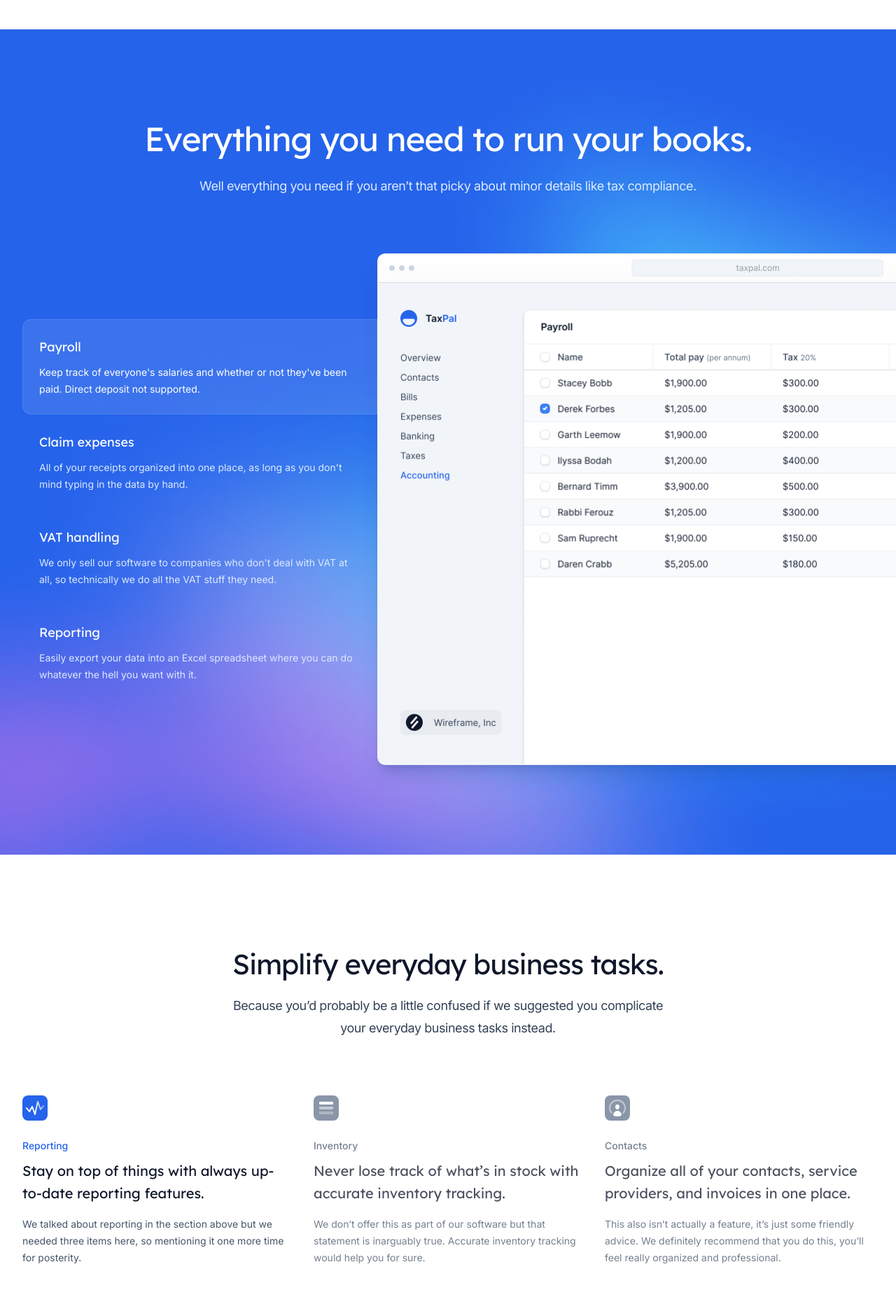
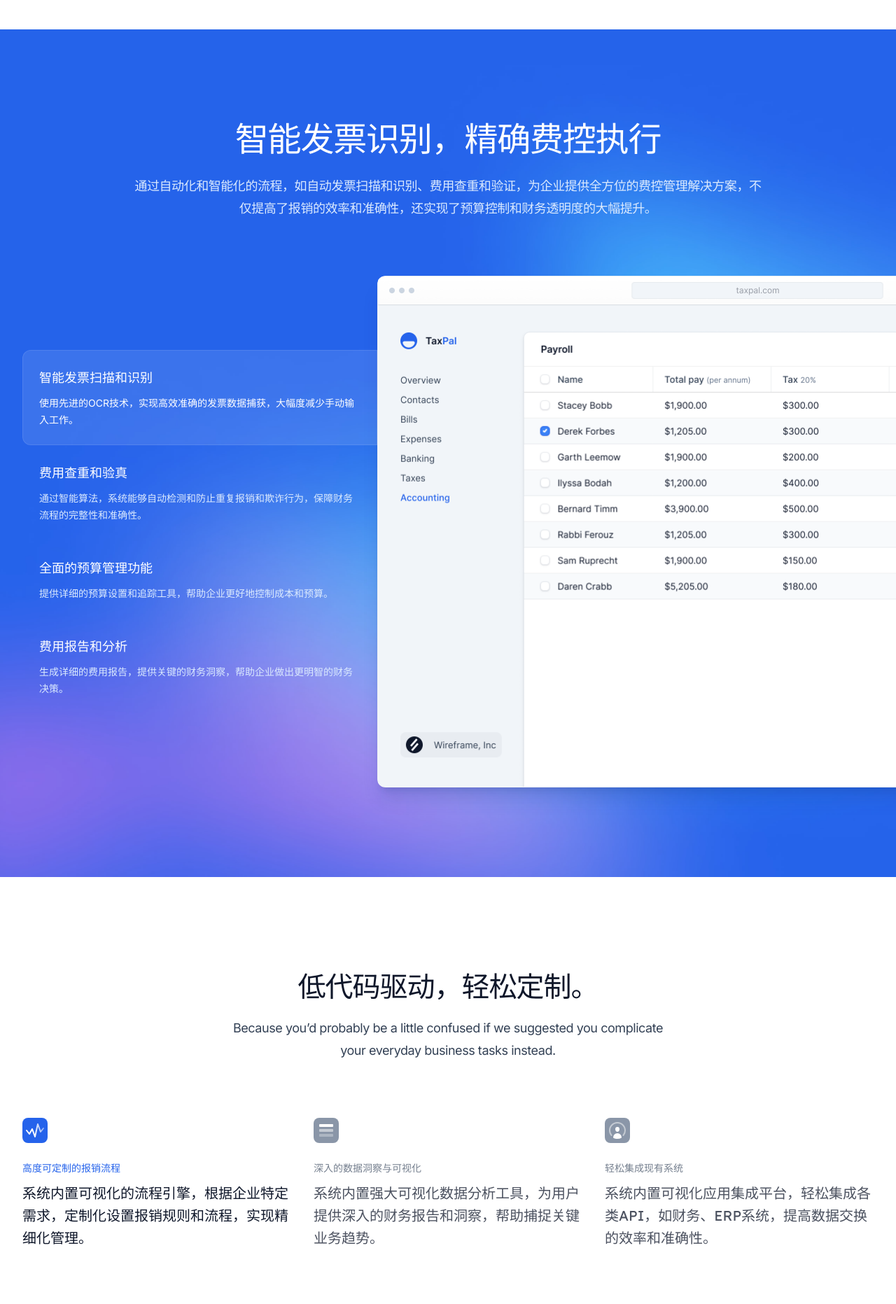
Before and after one commit to steedos-labs/feikongwang.com, a Next.js app: page / in a window 1280 px wide. Shown: the part 880-2743 px from the top of the page at 70% size. Built offline with nearby package versions, Linux system fonts and the light colour scheme.

Commit message:
费控王

```diff
--- a/src/components/CallToAction.tsx
+++ b/src/components/CallToAction.tsx
@@ -21,14 +21,13 @@ export function CallToAction() {
       <Container className="relative">
         <div className="mx-auto max-w-lg text-center">
           <h2 className="font-display text-3xl tracking-tight text-white sm:text-4xl">
-            Get started today
+          开启您的智能费控之旅
           </h2>
           <p className="mt-4 text-lg tracking-tight text-white">
-            It’s time to take control of your books. Buy our software so you can
-            feel like you’re doing something productive.
+          立即注册，即刻体验。费控王的设计直观易用，无需专业知识，您可以快速上手，即刻感受智能发票处理、自动化报销流程和深入的数据分析带来的便利。
           </p>
           <Button href="/register" color="white" className="mt-10">
-            Get 6 months free
+            立刻免费试用
           </Button>
         </div>
       </Container>
--- a/src/components/Header.tsx
+++ b/src/components/Header.tsx
@@ -86,7 +86,7 @@ function MobileNavigation() {
             className="absolute inset-x-0 top-full mt-4 flex origin-top flex-col rounded-2xl bg-white p-4 text-lg tracking-tight text-slate-900 shadow-xl ring-1 ring-slate-900/5"
           >
             <MobileNavLink href="#features">功能</MobileNavLink>
-            <MobileNavLink href="#testimonials">用户评价</MobileNavLink>
+            <MobileNavLink href="#testimonials">客户评价</MobileNavLink>
             <MobileNavLink href="#pricing">报价</MobileNavLink>
             <hr className="m-2 border-slate-300/40" />
             <MobileNavLink href="/login">登录</MobileNavLink>
@@ -108,7 +108,7 @@ export function Header() {
             </Link>
             <div className="hidden md:flex md:gap-x-6">
               <NavLink href="#features">功能</NavLink>
-              <NavLink href="#testimonials">用户评价</NavLink>
+              <NavLink href="#testimonials">客户评价</NavLink>
               <NavLink href="#pricing">报价</NavLink>
             </div>
           </div>
--- a/src/components/Hero.tsx
+++ b/src/components/Hero.tsx
@@ -13,7 +13,7 @@ export function Hero() {
   return (
     <Container className="pb-16 pt-20 text-center lg:pt-32">
       <h1 className="mx-auto max-w-4xl font-display text-5xl font-medium tracking-tight text-slate-900 sm:text-7xl">
-        智能验票{'，'}
+      智能验票{'，'}
         <span className="relative whitespace-nowrap text-blue-600">
           <svg
             aria-hidden="true"
@@ -23,12 +23,12 @@ export function Hero() {
           >
             <path d="M203.371.916c-26.013-2.078-76.686 1.963-124.73 9.946L67.3 12.749C35.421 18.062 18.2 21.766 6.004 25.934 1.244 27.561.828 27.778.874 28.61c.07 1.214.828 1.121 9.595-1.176 9.072-2.377 17.15-3.92 39.246-7.496C123.565 7.986 157.869 4.492 195.942 5.046c7.461.108 19.25 1.696 19.17 2.582-.107 1.183-7.874 4.31-25.75 10.366-21.992 7.45-35.43 12.534-36.701 13.884-2.173 2.308-.202 4.407 4.442 4.734 2.654.187 3.263.157 15.593-.78 35.401-2.686 57.944-3.488 88.365-3.143 46.327.526 75.721 2.23 130.788 7.584 19.787 1.924 20.814 1.98 24.557 1.332l.066-.011c1.201-.203 1.53-1.825.399-2.335-2.911-1.31-4.893-1.604-22.048-3.261-57.509-5.556-87.871-7.36-132.059-7.842-23.239-.254-33.617-.116-50.627.674-11.629.54-42.371 2.494-46.696 2.967-2.359.259 8.133-3.625 26.504-9.81 23.239-7.825 27.934-10.149 28.304-14.005.417-4.348-3.529-6-16.878-7.066Z" />
           </svg>
-          <span className="relative">告别繁琐</span>
+          <span className="relative">精准费控</span>
         </span>{' '}<br/>
         只需几个点击！
       </h1>
       <p className="mx-auto mt-6 max-w-2xl text-lg tracking-tight text-slate-700">
-      快速准确地扫描和识别各种类型的发票，自动检测重复提交的发票，并对发票的真伪进行验证，有效防止报销过程中的欺诈和错误。
+      费控王智能报销系统，快速准确的识别各种发票，自动检测重复提交的发票，并对发票的真伪进行验证，有效防止报销过程中的欺诈和错误。
       </p>
       <div className="mt-10 flex justify-center gap-x-6">
         <Button href="/register">免费试用</Button>
--- a/src/components/Pricing.tsx
+++ b/src/components/Pricing.tsx
@@ -123,18 +123,16 @@ export function Pricing() {
           <h2 className="font-display text-3xl tracking-tight text-white sm:text-4xl">
             <span className="relative whitespace-nowrap">
               <SwirlyDoodle className="absolute left-0 top-1/2 h-[1em] w-full fill-blue-400" />
-              <span className="relative">Simple pricing,</span>
+              <span className="relative">版本与报价</span>
             </span>{' '}
-            for everyone.
           </h2>
           <p className="mt-4 text-lg text-slate-400">
-            It doesn’t matter what size your business is, our software won’t
-            work well for you.
+          释放增长潜力，使用完全可定制的费控自动化软件。
           </p>
         </div>
         <div className="-mx-4 mt-16 grid max-w-2xl grid-cols-1 gap-y-10 sm:mx-auto lg:-mx-8 lg:max-w-none lg:grid-cols-3 xl:mx-0 xl:gap-x-8">
           <Plan
-            name="Starter"
+            name="入门版"
             price="$9"
             description="Good for anyone who is self-employed and just getting started."
             href="/register"
@@ -148,7 +146,7 @@ export function Pricing() {
           />
           <Plan
             featured
-            name="Small business"
+            name="专业版"
             price="$15"
             description="Perfect for small / medium sized businesses."
             href="/register"
@@ -163,7 +161,7 @@ export function Pricing() {
             ]}
           />
           <Plan
-            name="Enterprise"
+            name="企业版"
             price="$39"
             description="For even the biggest enterprise companies."
             href="/register"
--- a/src/components/PrimaryFeatures.tsx
+++ b/src/components/PrimaryFeatures.tsx
@@ -14,27 +14,27 @@ import screenshotVatReturns from '@/images/screenshots/vat-returns.png'
 
 const features = [
   {
-    title: 'Payroll',
+    title: '智能发票扫描和识别',
     description:
-      "Keep track of everyone's salaries and whether or not they've been paid. Direct deposit not supported.",
+      "使用先进的OCR技术，实现高效准确的发票数据捕获，大幅度减少手动输入工作。",
     image: screenshotPayroll,
   },
   {
-    title: 'Claim expenses',
+    title: '费用查重和验真',
     description:
-      "All of your receipts organized into one place, as long as you don't mind typing in the data by hand.",
+      "通过智能算法，系统能够自动检测和防止重复报销和欺诈行为，保障财务流程的完整性和准确性。",
     image: screenshotExpenses,
   },
   {
-    title: 'VAT handling',
+    title: '全面的预算管理功能',
     description:
-      "We only sell our software to companies who don't deal with VAT at all, so technically we do all the VAT stuff they need.",
+      "提供详细的预算设置和追踪工具，帮助企业更好地控制成本和预算。",
     image: screenshotVatReturns,
   },
   {
-    title: 'Reporting',
+    title: '费用报告和分析',
     description:
-      'Easily export your data into an Excel spreadsheet where you can do whatever the hell you want with it.',
+      '生成详细的费用报告，提供关键的财务洞察，帮助企业做出更明智的财务决策。',
     image: screenshotReporting,
   },
 ]
@@ -74,13 +74,12 @@ export function PrimaryFeatures() {
         unoptimized
       />
       <Container className="relative">
-        <div className="max-w-2xl md:mx-auto md:text-center xl:max-w-none">
+        <div className="max-w-2xl md:mx-auto md:text-center xl:max-w-4xl">
           <h2 className="font-display text-3xl tracking-tight text-white sm:text-4xl md:text-5xl">
-            Everything you need to run your books.
+          智能发票识别，精确费控执行
           </h2>
           <p className="mt-6 text-lg tracking-tight text-blue-100">
-            Well everything you need if you aren’t that picky about minor
-            details like tax compliance.
+          通过自动化和智能化的流程，如自动发票扫描和识别、费用查重和验证，为企业提供全方位的费控管理解决方案，不仅提高了报销的效率和准确性，还实现了预算控制和财务透明度的大幅提升。
           </p>
         </div>
         <Tab.Group
--- a/src/components/SecondaryFeatures.tsx
+++ b/src/components/SecondaryFeatures.tsx
@@ -20,8 +20,8 @@ interface Feature {
 
 const features: Array<Feature> = [
   {
-    name: 'Reporting',
-    summary: 'Stay on top of things with always up-to-date reporting features.',
+    name: '高度可定制的报销流程',
+    summary: '系统内置可视化的流程引擎，根据企业特定需求，定制化设置报销规则和流程，实现精细化管理。',
     description:
       'We talked about reporting in the section above but we needed three items here, so mentioning it one more time for posterity.',
     image: screenshotProfitLoss,
@@ -54,9 +54,9 @@ const features: Array<Feature> = [
     },
   },
   {
-    name: 'Inventory',
+    name: '深入的数据洞察与可视化',
     summary:
-      'Never lose track of what’s in stock with accurate inventory tracking.',
+      '系统内置强大可视化数据分析工具，为用户提供深入的财务报告和洞察，帮助捕捉关键业务趋势。',
     description:
       'We don’t offer this as part of our software but that statement is inarguably true. Accurate inventory tracking would help you for sure.',
     image: screenshotInventory,
@@ -82,9 +82,9 @@ const features: Array<Feature> = [
     },
   },
   {
-    name: 'Contacts',
+    name: '轻松集成现有系统',
     summary:
-      'Organize all of your contacts, service providers, and invoices in one place.',
+      '系统内置可视化应用集成平台，轻松集成各类API，如财务、ERP系统，提高数据交换的效率和准确性。',
     description:
       'This also isn’t actually a feature, it’s just some friendly advice. We definitely recommend that you do this, you’ll feel really organized and professional.',
     image: screenshotContacts,
@@ -141,7 +141,7 @@ function Feature({
       <p className="mt-2 font-display text-xl text-slate-900">
         {feature.summary}
       </p>
-      <p className="mt-4 text-sm text-slate-600">{feature.description}</p>
+      {/* <p className="mt-4 text-sm text-slate-600">{feature.description}</p> */}
     </div>
   )
 }
@@ -234,7 +234,7 @@ export function SecondaryFeatures() {
       <Container>
         <div className="mx-auto max-w-2xl md:text-center">
           <h2 className="font-display text-3xl tracking-tight text-slate-900 sm:text-4xl">
-            Simplify everyday business tasks.
+            低代码驱动，轻松定制。
           </h2>
           <p className="mt-4 text-lg tracking-tight text-slate-700">
             Because you’d probably be a little confused if we suggested you
```
Also changed, not shown: src/components/Footer.tsx (+9 -10 lines).
